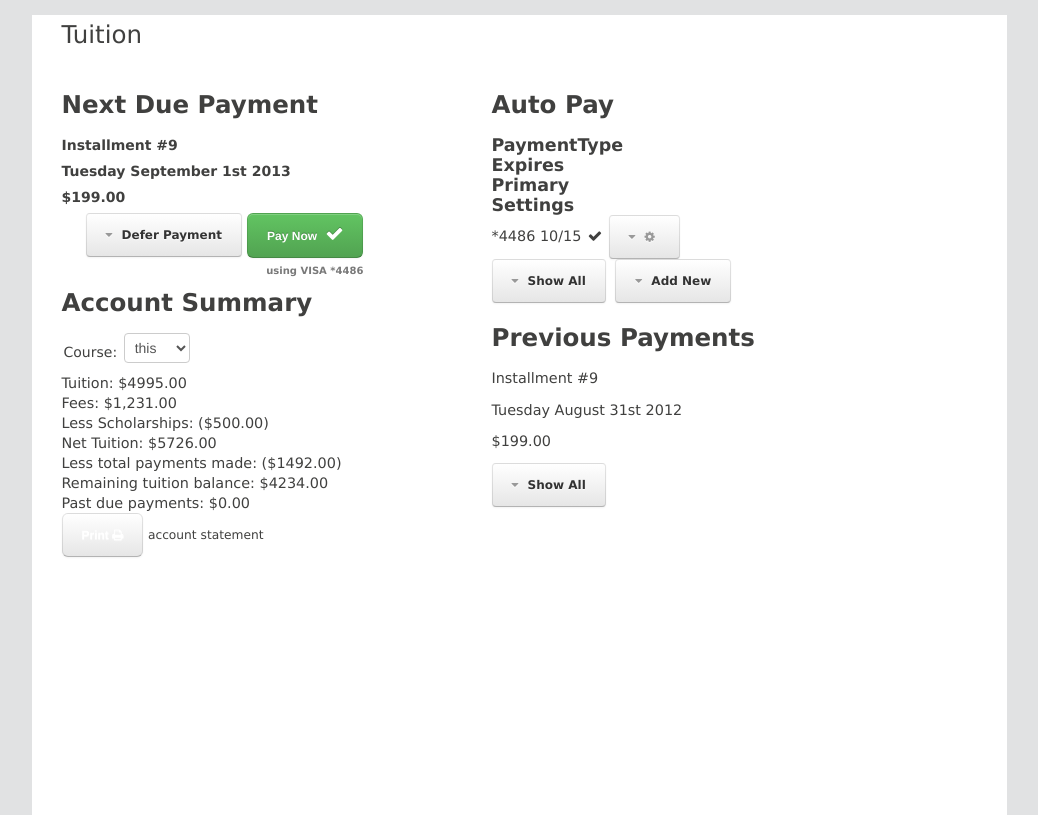
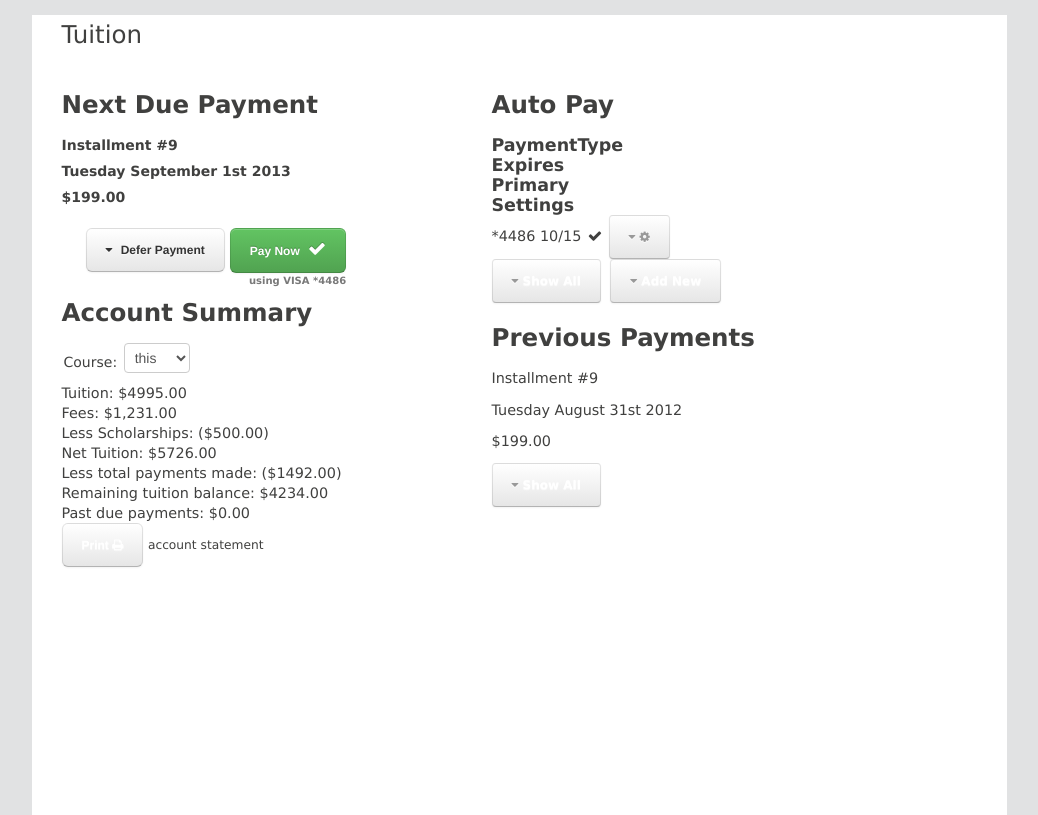
Before and after one commit to jmadden85/payMethods, a plain HTML site: page index.html in a window 1280 px wide. Shown: the whole page, without its empty margins (121-1159 px from the left). Drawn offline with nearby package versions, Linux system fonts and the light colour scheme.

Commit message:
made a few changes

```diff
--- a/css/main.css
+++ b/css/main.css
@@ -2599,6 +2599,10 @@ td .btn
   float:left;
 }
 
+/**********************************************************************
+  Common Styles
+**********************************************************************/
+
 .payMethod h3 {
   font-weight:normal;
   margin:15px 0;
@@ -2608,6 +2612,20 @@ td .btn
   font-weight:bold;
   margin:15px 0 10px;
 }
+
+.payMethod .btn {
+  font-weight:bold;
+  font-size:12px;
+  color:#fff;
+}
+
+.payMethod .toggler i {
+  margin:0 5px 0 0;
+}
+
+/**********************************************************************
+  Next Due Payment
+**********************************************************************/
 
 .nextPayment span {
   font-size:14px;
@@ -2616,26 +2634,16 @@ td .btn
   margin:5px 0;
 }
 
-.nextPayment .buttonWrap, .nextPayment .btn-group {
+.nextPayment .buttonWrap, .nextPayment .btn {
   float:left;
 }
 
-.nextPayment .btn-group {
+.nextPayment .defer {
   margin:0 5px 0 24px;
 }
 
 .nextPayment .buttonWrap span {
   text-align:right;
-}
-
-.payMethod .btn-group a, .payMethod .btn {
-  font-weight:bold;
-  font-size:12px;
-  color:#333;
-}
-
-.payMethod .btn-group i {
-  margin:0 5px 0 0;
 }
 
 .nextPayment .btn-success i {
@@ -2643,8 +2651,8 @@ td .btn
   margin:0 0 0 5px;
 }
 
-.payMethod .btn {
-  color:#fff;
+.payMethod .toggler {
+  color:#333;
 }
 
 .payMethod .btn-group a i {
@@ -2655,3 +2663,7 @@ td .btn
   color:#797979;
   font-size:10px;
 }
+
+.payMethod .amountDue {
+  margin-bottom:20px;
+}
--- a/index.html
+++ b/index.html
@@ -27,14 +27,7 @@
             <span class="dueDate">Tuesday September 1st 2013</span>
             <span class="amountDue">$199.00</span>
 
-            <div class="btn-group">
-              <a class="btn dropdown-toggle btn-large" data-toggle="dropdown" href="#">
-                <i class=" icon-caret-down"></i> Defer Payment
-              </a>
-              <ul class="dropdown-menu">
-                <!-- dropdown menu links -->
-              </ul>
-            </div>
+            <button class="btn btn-large defer toggler"><i class="icon-caret-down"></i> Defer Payment</button>
 
             <div class="buttonWrap">
               <button class="btn btn-large btn-success">Pay Now <i class="icon-ok"></i></button>
```
